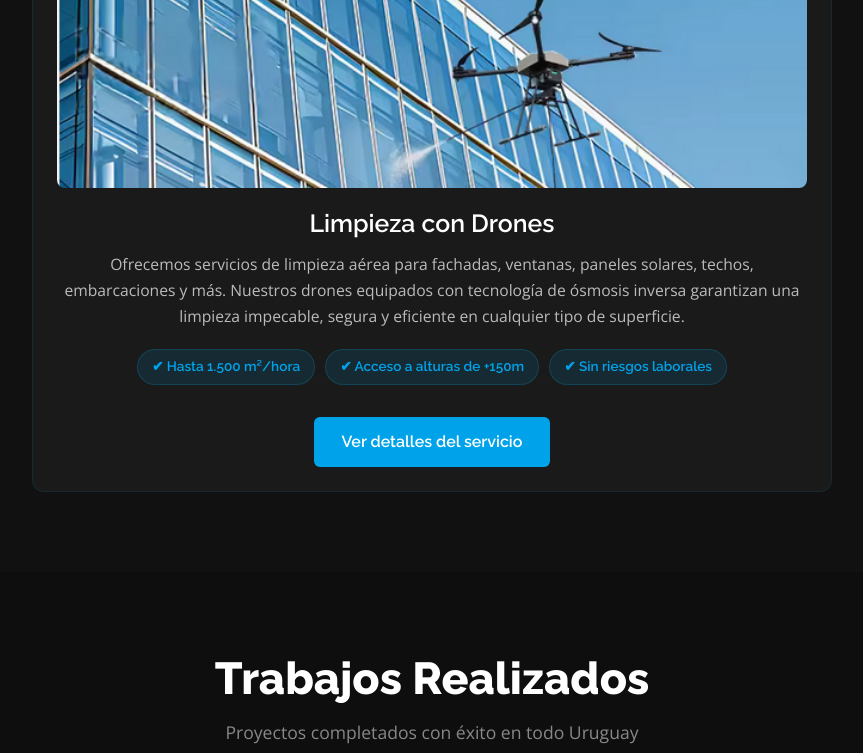
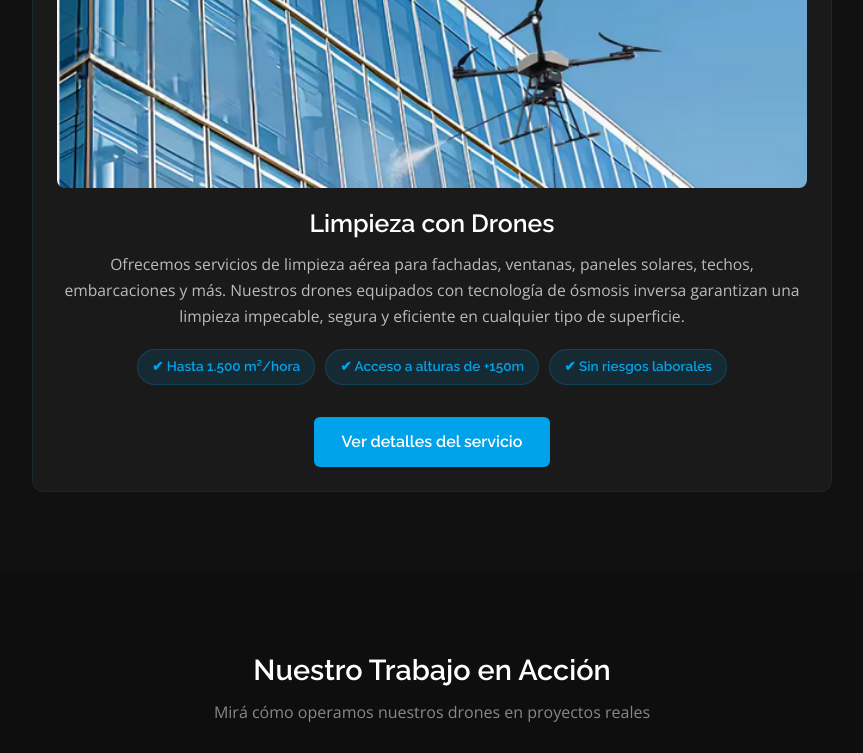
Before and after one commit to EmanuelGon12/HiDrone, a Next.js app: page / in a window 1280 px wide. Shown: the part 2000-2753 px from the top of the page, without its empty margins (208-1071 px from the left). Built offline with nearby package versions, Linux system fonts and the light colour scheme.

Commit message:
cambio trabajos

```diff
--- a/app/page.jsx
+++ b/app/page.jsx
@@ -144,8 +144,8 @@ export default function Home() {
 
       {/* Trabajos Realizados */}
       <section className="trabajos-section" id="trabajos-realizados">
-        <div className="trabajos-header animado">
-          <h2>Trabajos Realizados</h2>
+        {/*<div className="trabajos-header animado">
+          <h2>Que podemos limpiar?</h2>
           <p>Proyectos completados con éxito en todo Uruguay</p>
         </div>
 
@@ -169,7 +169,7 @@ export default function Home() {
               </div>
             </div>
           ))}
-        </div>
+        </div>*/}
 
         {/* Video Section */}
         <div className="video-section animado">
```
